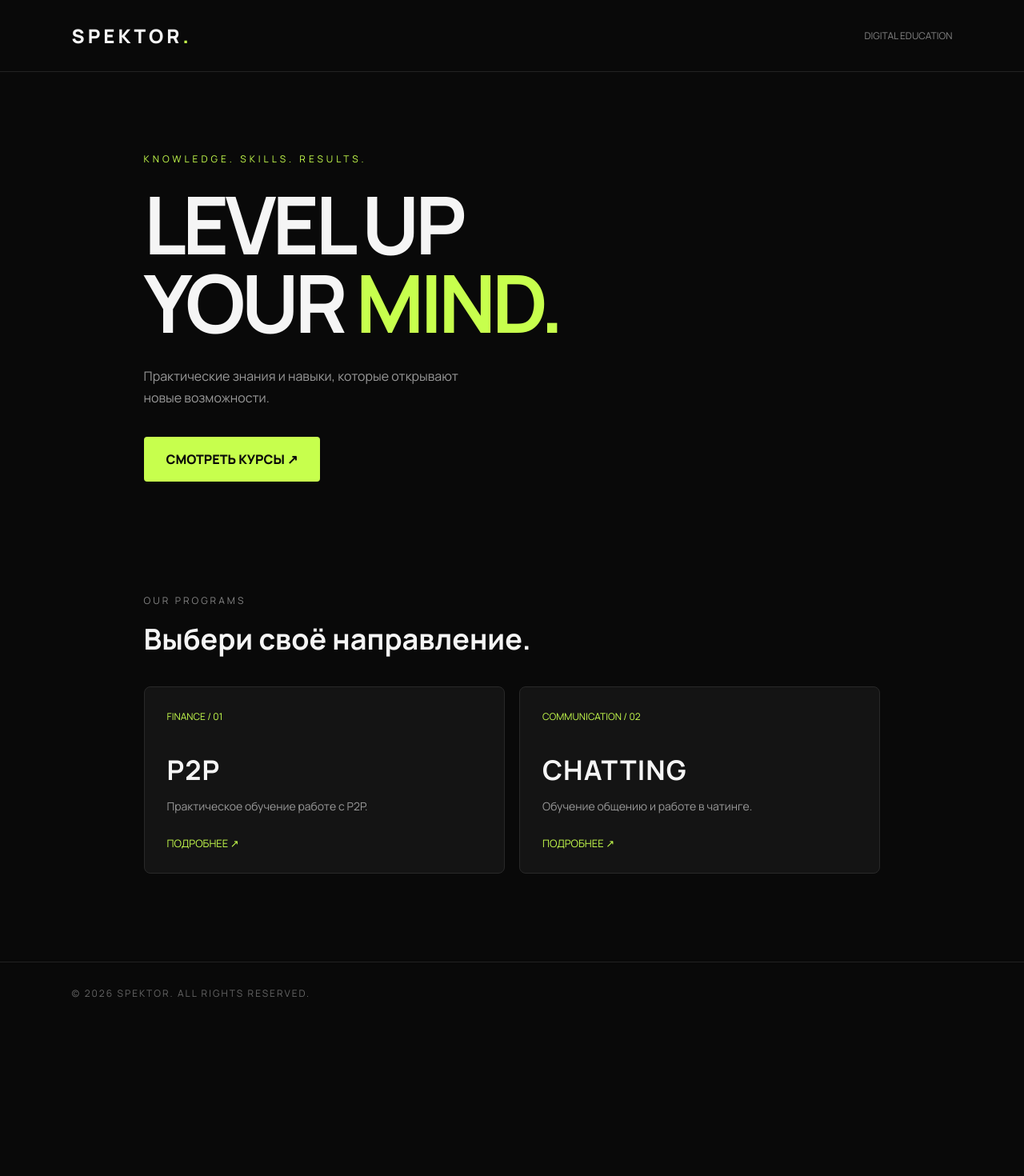
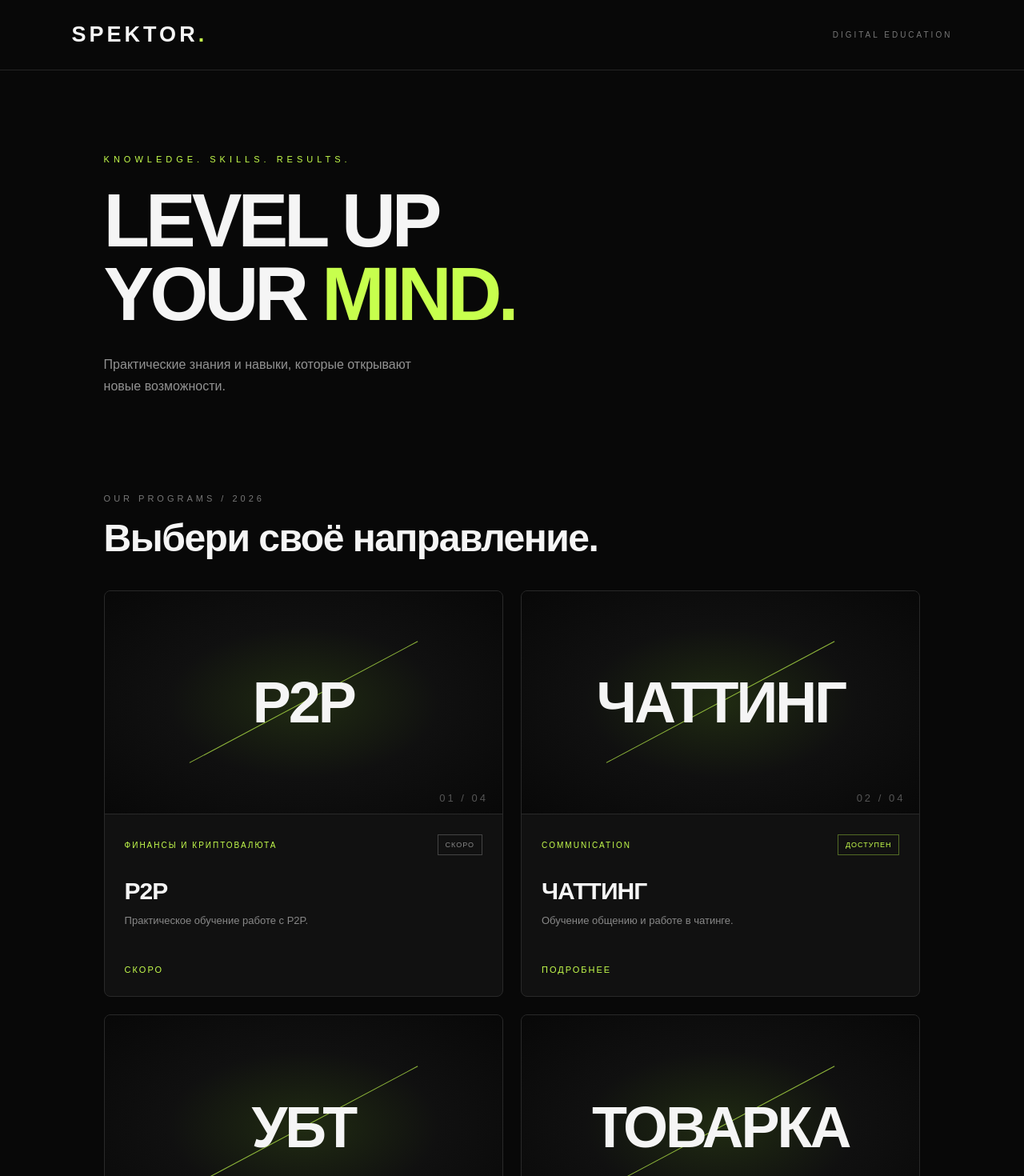
Before and after one commit to managermanagerov88-pixel/spektor, a Next.js app: page / in a window 1280 px wide. Shown: the top 1470 px of the page at 80% size. Before the commit the page ends 1280 px from the top, so only its background shows below. Built offline with nearby package versions, Linux system fonts and the light colour scheme.

Commit message:
Update page.jsx

```diff
--- a/app/page.jsx
+++ b/app/page.jsx
@@ -1,159 +1,381 @@
 
 const courses = [
   {
-    id: 1,
-    category: "FINANCE",
+    id: "01",
     title: "P2P",
+    subtitle: "ФИНАНСЫ И КРИПТОВАЛЮТА",
     description: "Практическое обучение работе с P2P.",
-    number: "01"
+    status: "СКОРО",
+    active: false,
+    visual: "p2p"
   },
   {
-    id: 2,
-    category: "COMMUNICATION",
-    title: "CHATTING",
+    id: "02",
+    title: "ЧАТТИНГ",
+    subtitle: "COMMUNICATION",
     description: "Обучение общению и работе в чатинге.",
-    number: "02"
+    status: "ДОСТУПЕН",
+    active: true,
+    visual: "chatting"
+  },
+  {
+    id: "03",
+    title: "УБТ",
+    subtitle: "АРБИТРАЖ ТРАФИКА",
+    description: "Привлечение трафика и работа с рекламными источниками.",
+    status: "СКОРО",
+    active: false,
+    visual: "ubt"
+  },
+  {
+    id: "04",
+    title: "ТОВАРКА",
+    subtitle: "МЕЖДУНАРОДНАЯ ТОРГОВЛЯ",
+    description: "Заказ товаров из разных стран.",
+    status: "ДОСТУПЕН",
+    active: true,
+    visual: "goods"
   }
 ];
 
 export default function Home() {
   return (
-    <main>
-      <header style={{
-        padding: "28px 7%",
-        display: "flex",
-        justifyContent: "space-between",
-        alignItems: "center",
-        borderBottom: "1px solid #222"
-      }}>
-        <h2 style={{letterSpacing: "4px", fontWeight: 800}}>
-          SPEKTOR<span style={{color:"#c7ff4d"}}>.</span>
-        </h2>
-        <span style={{color:"#858585", fontSize:12}}>
-          DIGITAL EDUCATION
-        </span>
+    <main className="site">
+      <style>{`
+        * { box-sizing: border-box; }
+
+        body {
+          margin: 0;
+          background: #080808;
+          color: #f5f5f5;
+          font-family: Arial, sans-serif;
+        }
+
+        .site {
+          min-height: 100vh;
+          overflow: hidden;
+        }
+
+        .header {
+          padding: 28px 7%;
+          display: flex;
+          justify-content: space-between;
+          align-items: center;
+          border-bottom: 1px solid #242424;
+        }
+
+        .logo {
+          font-size: 27px;
+          font-weight: 900;
+          letter-spacing: 4px;
+        }
+
+        .logo span { color: #c7ff4d; }
+
+        .header-label {
+          color: #777;
+          font-size: 10px;
+          letter-spacing: 3px;
+        }
+
+        .hero {
+          padding: 105px 7% 85px;
+          max-width: 1200px;
+          margin: auto;
+        }
+
+        .eyebrow {
+          color: #c7ff4d;
+          font-size: 11px;
+          letter-spacing: 5px;
+          margin-bottom: 25px;
+        }
+
+        .hero h1 {
+          font-size: clamp(48px, 9vw, 94px);
+          line-height: .98;
+          letter-spacing: -5px;
+          margin: 0;
+          max-width: 850px;
+        }
+
+        .hero h1 span { color: #c7ff4d; }
+
+        .hero p {
+          color: #929292;
+          font-size: 16px;
+          line-height: 1.7;
+          max-width: 430px;
+          margin-top: 28px;
+        }
+
+        .catalog {
+          padding: 35px 7% 110px;
+          max-width: 1200px;
+          margin: auto;
+        }
+
+        .catalog-label {
+          color: #777;
+          font-size: 11px;
+          letter-spacing: 4px;
+          margin-bottom: 16px;
+        }
+
+        .catalog h2 {
+          font-size: clamp(30px, 5vw, 48px);
+          margin: 0 0 38px;
+          letter-spacing: -1.5px;
+        }
+
+        .grid {
+          display: grid;
+          grid-template-columns: repeat(2, minmax(0, 1fr));
+          gap: 22px;
+        }
+
+        .card {
+          background: #111;
+          border: 1px solid #292929;
+          border-radius: 8px;
+          overflow: hidden;
+          color: inherit;
+          text-decoration: none;
+          transition: border-color .3s, transform .3s;
+        }
+
+        .card:hover {
+          border-color: #c7ff4d;
+          transform: translateY(-4px);
+        }
+
+        .cover {
+          aspect-ratio: 16 / 9;
+          position: relative;
+          overflow: hidden;
+          display: flex;
+          align-items: center;
+          justify-content: center;
+          background:
+            radial-gradient(ellipse at 50% 50%, #202b12 0%, #101010 48%, #080808 100%);
+          border-bottom: 1px solid #292929;
+        }
+
+        .cover::before {
+          content: "";
+          position: absolute;
+          width: 75%;
+          height: 160%;
+          background: linear-gradient(
+            90deg,
+            transparent,
+            rgba(199,255,77,.18),
+            transparent
+          );
+          transform: rotate(35deg);
+          animation: light 6s ease-in-out infinite;
+        }
+
+        .cover-word {
+          position: relative;
+          z-index: 1;
+          font-size: clamp(35px, 7vw, 72px);
+          font-weight: 900;
+          letter-spacing: -3px;
+        }
+
+        .cover-number {
+          position: absolute;
+          right: 18px;
+          bottom: 12px;
+          color: #555;
+          font-size: 13px;
+          letter-spacing: 3px;
+        }
+
+        .cover-line {
+          position: absolute;
+          width: 65%;
+          height: 1px;
+          background: #c7ff4d;
+          opacity: .7;
+          transform: rotate(-28deg);
+        }
+
+        .card-content { padding: 25px; }
+
+        .card-top {
+          display: flex;
+          justify-content: space-between;
+          align-items: center;
+          gap: 10px;
+        }
+
+        .category {
+          color: #c7ff4d;
+          font-size: 10px;
+          letter-spacing: 2px;
+        }
+
+        .status {
+          font-size: 9px;
+          letter-spacing: 1px;
+          color: #c7ff4d;
+          border: 1px solid #536b25;
+          padding: 7px 9px;
+          white-space: nowrap;
+        }
+
+        .status.soon {
+          color: #888;
+          border-color: #444;
+        }
+
+        .card h3 {
+          font-size: 30px;
+          margin: 28px 0 10px;
+          letter-spacing: -1px;
+        }
+
+        .card-description {
+          color: #888;
+          font-size: 13px;
+          line-height: 1.6;
+          min-height: 42px;
+        }
+
+        .card-link {
+          display: inline-block;
+          margin-top: 23px;
+          color: #c7ff4d;
+          font-size: 11px;
+          letter-spacing: 2px;
+        }
+
+        .soon-section {
+          margin-top: 65px;
+          padding: 30px;
+          border: 1px solid #292929;
+          background: #101010;
+        }
+
+        .soon-section h3 {
+          font-size: 25px;
+          margin: 0 0 12px;
+        }
+
+        .soon-section p {
+          color: #888;
+          font-size: 14px;
+          line-height: 1.6;
+          margin: 0;
+        }
+
+        .footer {
+          border-top: 1px solid #242424;
+          padding: 30px 7%;
+          color: #666;
+          font-size: 10px;
+          letter-spacing: 2px;
+        }
+
+        @keyframes light {
+          0%, 100% { left: -100%; }
+          50% { left: 100%; }
+        }
+
+        @media (max-width: 650px) {
+          .header { padding: 24px 6%; }
+          .logo { font-size: 23px; }
+          .header-label { font-size: 8px; }
+          .hero { padding: 90px 7% 65px; }
+          .hero h1 { letter-spacing: -3px; }
+          .catalog { padding: 25px 7% 80px; }
+          .grid { grid-template-columns: 1fr; gap: 18px; }
+          .card-content { padding: 22px; }
+          .cover-word { font-size: 60px; }
+          .soon-section { padding: 24px; }
+        }
+      `}</style>
+
+      <header className="header">
+        <div className="logo">
+          SPEKTOR<span>.</span>
+        </div>
+        <div className="header-label">DIGITAL EDUCATION</div>
       </header>
 
-      <section style={{
-        padding: "100px 7% 80px",
-        maxWidth: 1100,
-        margin: "auto"
-      }}>
-        <p style={{
-          color:"#c7ff4d",
-          letterSpacing:4,
-          fontSize:12,
-          marginBottom:24
-        }}>
-          KNOWLEDGE. SKILLS. RESULTS.
-        </p>
-
-        <h1 style={{
-          fontSize:"clamp(48px, 9vw, 100px)",
-          lineHeight:0.98,
-          letterSpacing:"-5px",
-          maxWidth:850
-        }}>
-          LEVEL UP<br/>
-          YOUR <span style={{color:"#c7ff4d"}}>MIND.</span>
+      <section className="hero">
+        <div className="eyebrow">KNOWLEDGE. SKILLS. RESULTS.</div>
+        <h1>
+          LEVEL UP
+          <br />
+          YOUR <span>MIND.</span>
         </h1>
-
-        <p style={{
-          color:"#999",
-          fontSize:16,
-          lineHeight:1.7,
-          maxWidth:440,
-          marginTop:30
-        }}>
+        <p>
           Практические знания и навыки,
           которые открывают новые возможности.
         </p>
-
-        <a href="#courses" style={{
-          display:"inline-block",
-          background:"#c7ff4d",
-          color:"#090909",
-          padding:"17px 28px",
-          borderRadius:4,
-          fontWeight:800,
-          marginTop:35
-        }}>
-          СМОТРЕТЬ КУРСЫ ↗
-        </a>
       </section>
 
-      <section id="courses" style={{
-        padding:"60px 7% 110px",
-        maxWidth:1100,
-        margin:"auto"
-      }}>
-        <p style={{
-          color:"#858585",
-          fontSize:12,
-          letterSpacing:3,
-          marginBottom:15
-        }}>
-          OUR PROGRAMS
-        </p>
+      <section className="catalog" id="courses">
+        <div className="catalog-label">OUR PROGRAMS / 2026</div>
+        <h2>Выбери своё направление.</h2>
 
-        <h2 style={{
-          fontSize:36,
-          marginBottom:35
-        }}>
-          Выбери своё направление.
-        </h2>
+        <div className="grid">
+          {courses.map((course) => (
+            <a
+              className="card"
+              key={course.id}
+              href={
+                course.active
+                  ? `#${course.visual}`
+                  : "#coming-soon"
+              }
+            >
+              <div className="cover">
+                <div className="cover-line"></div>
+                <div className="cover-word">{course.title}</div>
+                <div className="cover-number">
+                  {course.id} / 04
+                </div>
+              </div>
 
-        <div style={{
-          display:"grid",
-          gridTemplateColumns:"repeat(auto-fit, minmax(260px, 1fr))",
-          gap:18
-        }}>
-          {courses.map(course => (
-            <article key={course.id} style={{
-              background:"#141414",
-              border:"1px solid #292929",
-              borderRadius:8,
-              padding:28,
-              minHeight:230,
-              transition:"border-color .3s"
-            }}>
-              <p style={{color:"#c7ff4d", fontSize:12}}>
-                {course.category} / {course.number}
-              </p>
-              <h3 style={{
-                fontSize:34,
-                marginTop:35,
-                letterSpacing:1
-              }}>
-                {course.title}
-              </h3>
-              <p style={{
-                color:"#999",
-                fontSize:14,
-                marginTop:12,
-                lineHeight:1.6
-              }}>
-                {course.description}
-              </p>
-              <p style={{
-                color:"#c7ff4d",
-                marginTop:25,
-                fontSize:13
-              }}>
-                ПОДРОБНЕЕ ↗
-              </p>
-            </article>
+              <div className="card-content">
+                <div className="card-top">
+                  <div className="category">{course.subtitle}</div>
+                  <div className={`status ${course.active ? "" : "soon"}`}>
+                    {course.status}
+                  </div>
+                </div>
+
+                <h3>{course.title}</h3>
+
+                <div className="card-description">
+                  {course.description}
+                </div>
+
+                <div className="card-link">
+                  {course.active ? "ПОДРОБНЕЕ" : "СКОРО"}
+                </div>
+              </div>
+            </a>
           ))}
         </div>
+
+        <div className="soon-section" id="coming-soon">
+          <h3>Новые направления уже готовятся.</h3>
+          <p>
+            Мы работаем над программами P2P и УБТ.
+            Информация о запуске появится здесь.
+          </p>
+        </div>
+
+        <div id="chatting"></div>
+        <div id="goods"></div>
       </section>
 
-      <footer style={{
-        padding:"30px 7%",
-        borderTop:"1px solid #222",
-        color:"#666",
-        fontSize:12,
-        letterSpacing:2
-      }}>
+      <footer className="footer">
         © 2026 SPEKTOR. ALL RIGHTS RESERVED.
       </footer>
     </main>
```
